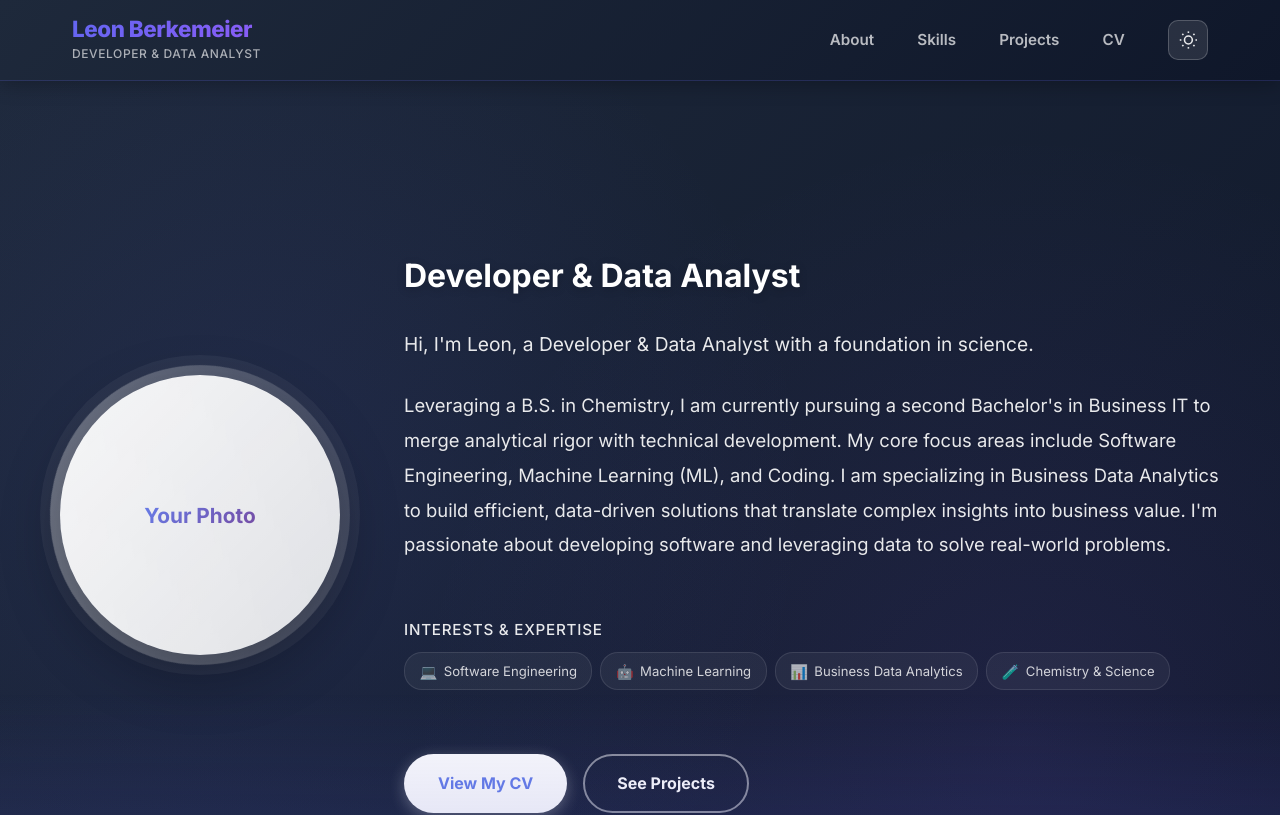
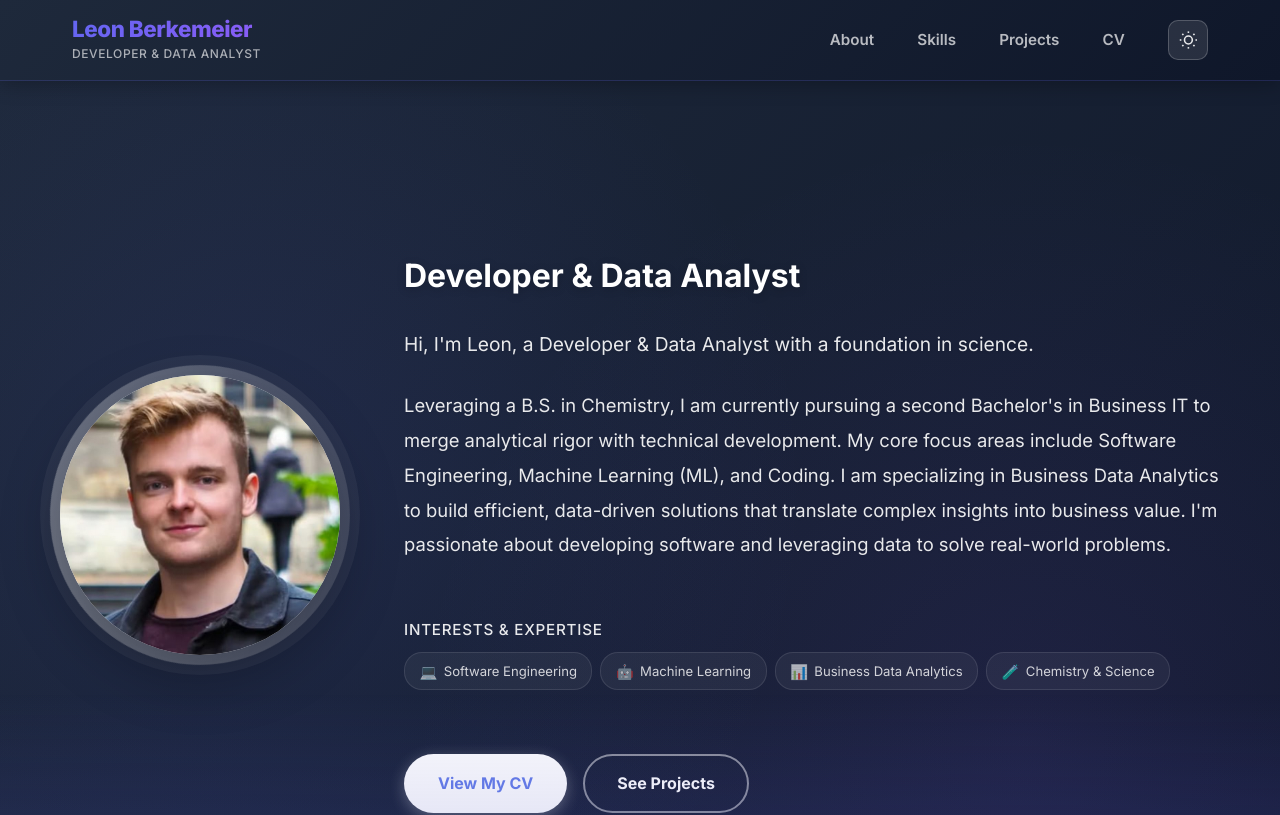
Before and after one commit to leonberkemeier/Website2.1, a React (Vite) app in the folder personal-website/: page / in a window 1280 px wide. Shown: the top 815 px of the page. Built offline with nearby package versions, Linux system fonts and the light colour scheme.

Commit message:
Changed Image

```diff
--- a/personal-website/src/components/AboutMe.css
+++ b/personal-website/src/components/AboutMe.css
@@ -109,6 +109,14 @@
     0 0 0 20px rgba(255, 255, 255, 0.05);
   position: relative;
   transition: transform 0.4s cubic-bezier(0.4, 0, 0.2, 1);
+}
+
+.profile-photo {
+  width: 100%;
+  height: 100%;
+  border-radius: 50%;
+  object-fit: cover;
+  display: block;
 }
 
 .photo-placeholder::before {
--- a/personal-website/src/components/AboutMe.jsx
+++ b/personal-website/src/components/AboutMe.jsx
@@ -1,4 +1,5 @@
 import './AboutMe.css'
+import { useState } from 'react'
 
 function AboutMe() {
   const interests = [
@@ -8,13 +9,27 @@ function AboutMe() {
     { icon: '🧪', text: 'Chemistry & Science' }
   ]
 
+  // Show an image from the public folder (/profile.jpg). If the image fails to load
+  // we fall back to the placeholder text. Place your image in `public/profile.jpg`
+  // or use another filename and update the src below.
+  const [imgVisible, setImgVisible] = useState(true)
+
   return (
     <section id="about" className="about-section">
       <div className="container">
         <div className="about-content">
           <div className="photo-container">
             <div className="photo-placeholder">
-              <span>Your Photo</span>
+              {imgVisible ? (
+                <img
+                  src="/profile.jpg"
+                  alt="Leon Berkemeier"
+                  className="profile-photo"
+                  onError={() => setImgVisible(false)}
+                />
+              ) : (
+                <span>Your Photo</span>
+              )}
             </div>
           </div>
           <div className="bio">
```
Also changed, not shown: personal-website/public/profile.jpg (added), 1 other file (tests, documents, lock files or other folders).
